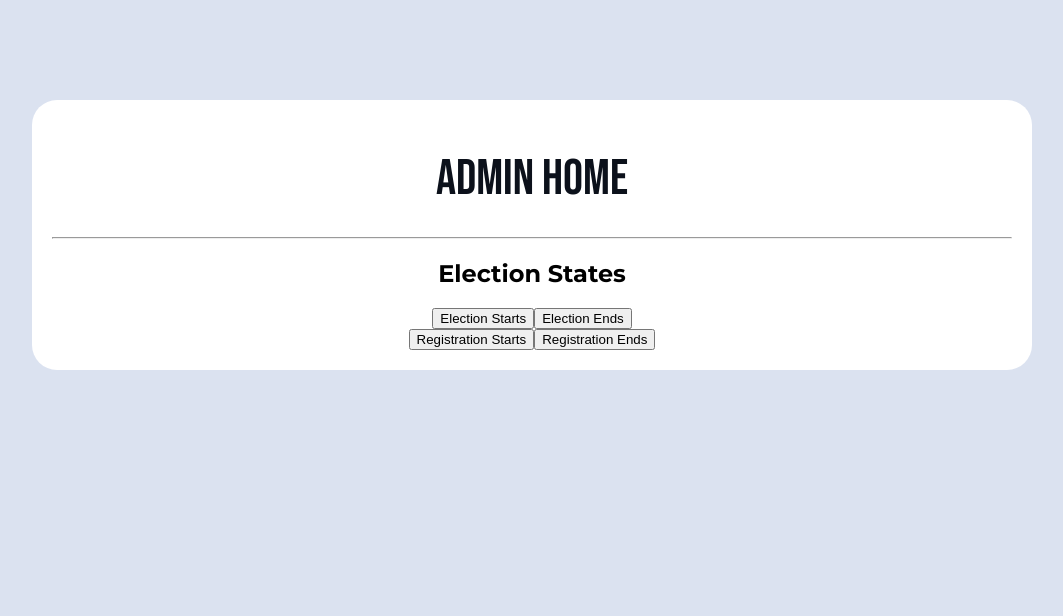
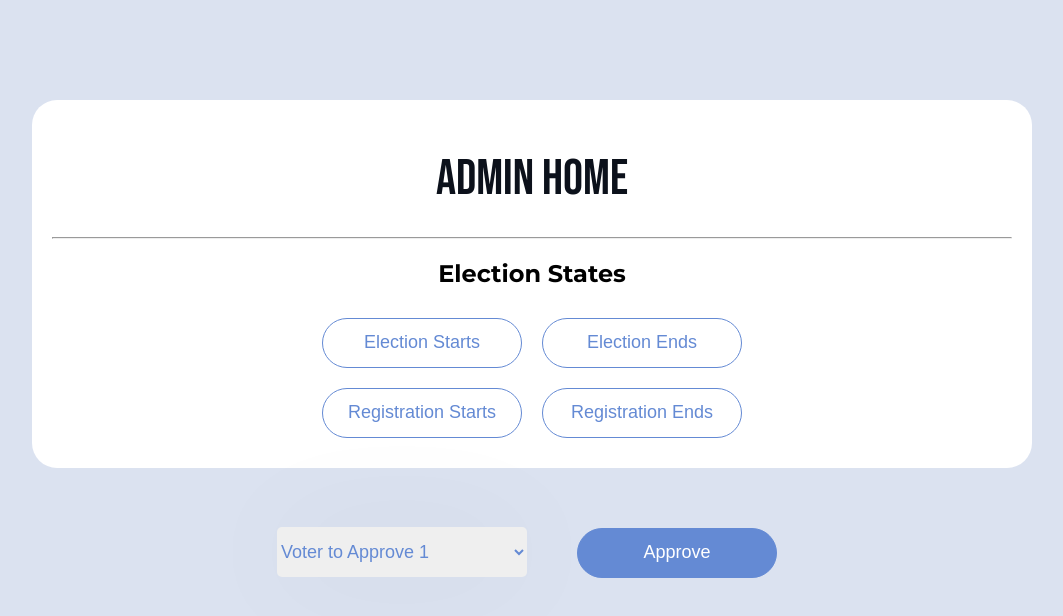
Before and after one commit to shuveksha/voting_dapp, a React (Create React App) app: page /AdminHome in a window 1280 px wide. Shown: the top 616 px of the page, without its empty margins (108-1171 px from the left). Built offline with nearby package versions, Linux system fonts and the light colour scheme.

Commit message:
Admin Home Page

```diff
--- a/src/index.css
+++ b/src/index.css
@@ -72,3 +72,69 @@ code {
   color: white;
   border: 0;
 }
+
+.election-states button{
+  margin: 10px;
+  font-size: 18px;
+  border-radius: 25px;
+  background-color: #fff;
+  color: #648AD4;
+  border: 1px solid #648AD4;
+  width: 200px;
+  height: 50px;
+  left: 1560px;
+  top: 190px;
+  cursor: pointer;
+}
+
+.election-states button:hover{
+  background: #648AD4;
+  color: white;
+  border: 0;
+}
+
+.approve-voter{
+  margin-top: 50px;
+}
+
+.approve-voter select{
+  border-radius: 5px;
+  font-size: 18px;
+  color: #648AD4;
+  width: 250px;
+  height: 50px;
+  left: 1560px;
+  top: 190px;
+  border: 0;
+  box-shadow: 0px 0px 120px rgba(0, 0, 0, 0.05);
+  box-sizing: border-box;
+}
+
+.approve-voter option{
+  color: #648AD4;
+  font-size: 14px;
+  width: 200px;
+  height: 50px;
+  left: 1560px;
+  top: 190px;
+}
+.approve-voter button{
+  margin: 10px;
+  margin-left: 50px;
+  font-size: 18px;
+  border-radius: 25px;
+  background: #648AD4;
+  color: #fff;
+  border: 1px solid #648AD4;
+  width: 200px;
+  height: 50px;
+  left: 1560px;
+  top: 190px;
+  cursor: pointer;
+}
+
+.approve-voter button:hover{
+  background: #2c4f95;
+  color: white;
+  border: 0;
+}
--- a/src/pages/Admin/AdminHome.jsx
+++ b/src/pages/Admin/AdminHome.jsx
@@ -2,6 +2,7 @@ import React from 'react'
 
 const AdminHome = () => {
   return (
+    <>
             <div className='admin-home'>
                 <h1>Admin Home</h1>
                 <hr/>
@@ -13,6 +14,17 @@ const AdminHome = () => {
                     <button>Registration Ends</button>
                 </div>
             </div>
+            <div className='approve-voter'>
+            <form>
+                <select>
+                    <option>Voter to Approve 1</option>
+                    <option>Voter to Approve 2</option>
+                    <option>Voter to Approve 3</option>
+                </select>
+                <button>Approve</button>
+            </form>
+        </div>
+    </>
   )
 }
 
```
Lines whose indentation alone changed are shown as unchanged.
